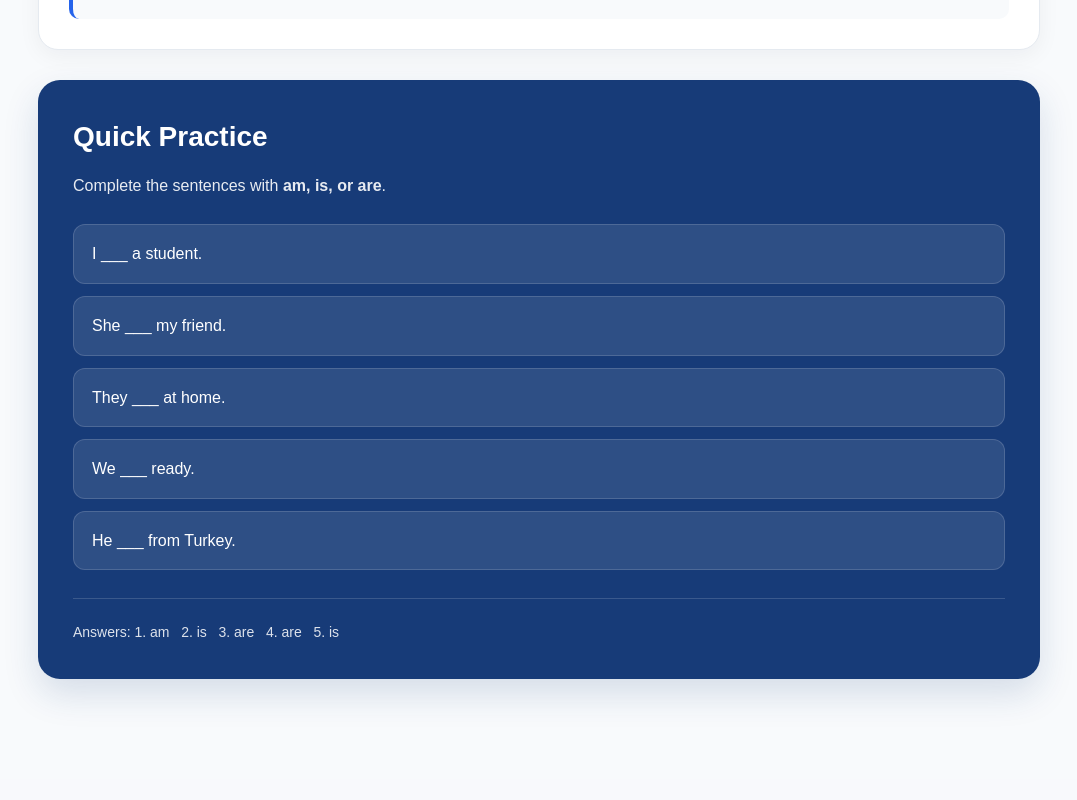
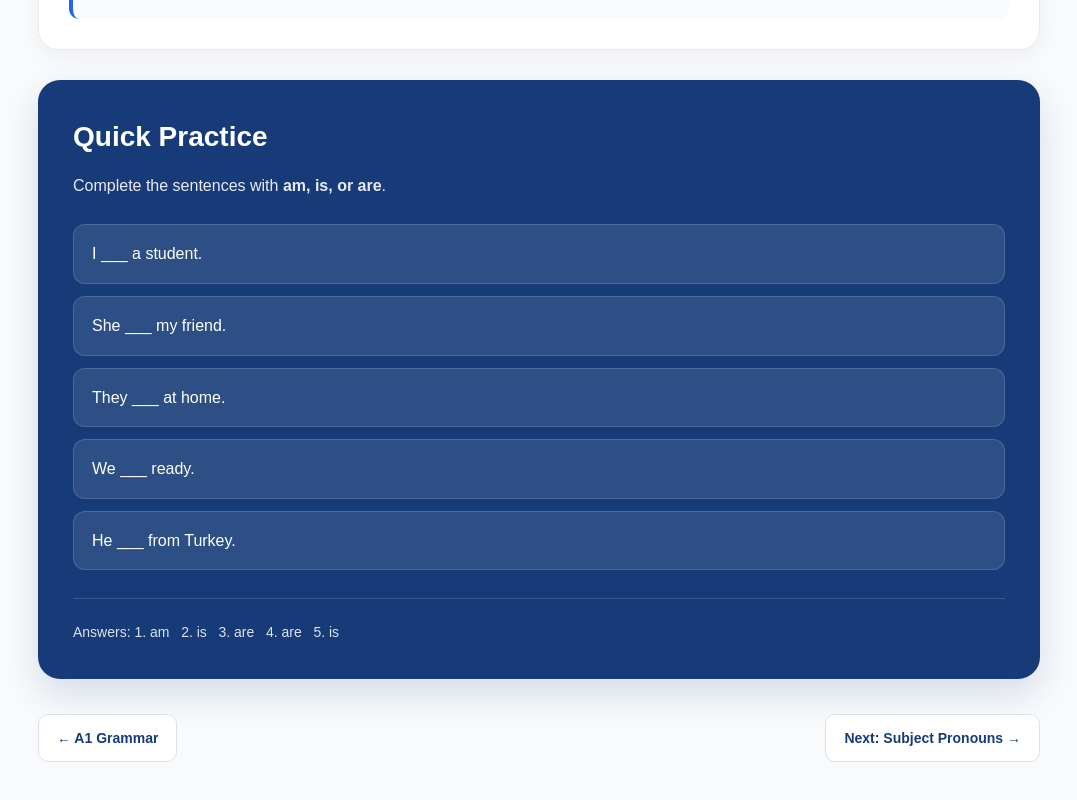
Before and after one commit to rezazamani8201-ux/hedefenglish, a Next.js app: page /resources/grammar/a1/verb-to-be in a window 1280 px wide. Shown: the part 4697-5497 px from the top of the page, without its empty margins (101-1178 px from the left). Before the commit the page ends 5476 px from the top, so only its background shows below. Built offline with nearby package versions, Linux system fonts and the light colour scheme; no server answers.

Commit message:
Keep arrow styling and restore lesson navigation

```diff
--- a/app/components/LessonNavigation.tsx
+++ b/app/components/LessonNavigation.tsx
@@ -1,203 +1,98 @@
 "use client";
 
 import Link from "next/link";
+import type { CSSProperties } from "react";
 
-type LessonNavigationProps = {
-  previousHref?: string;
-  previousTitle?: string;
-  nextHref?: string;
-  nextTitle?: string;
+const lessons = [
+  { title: "Verb to Be", slug: "verb-to-be" },
+  { title: "Subject Pronouns", slug: "subject-pronouns" },
+  { title: "Possessive Adjectives", slug: "possessive-adjectives" },
+  { title: "Articles", slug: "articles" },
+  { title: "Plural Nouns", slug: "plural-nouns" },
+  { title: "This / That / These / Those", slug: "this-that-these-those" },
+  { title: "Have / Has", slug: "have-has" },
+  { title: "There is / There are", slug: "there-is-there-are" },
+  { title: "Present Simple", slug: "present-simple" },
+  { title: "Adverbs of Frequency", slug: "adverbs-of-frequency" },
+  { title: "Can / Can't", slug: "can-cant" },
+  { title: "Imperatives", slug: "imperatives" },
+  { title: "Prepositions of Place", slug: "prepositions-of-place" },
+  { title: "Prepositions of Time", slug: "prepositions-of-time" },
+  { title: "Question Words", slug: "question-words" },
+  { title: "Basic Conjunctions", slug: "basic-conjunctions" },
+];
 
-  backHref?: string;
-  backTitle?: string;
-};
-
-function Arrow({
-  direction,
-}: {
-  direction: "left" | "right";
-}) {
-  return (
-    <span
-      style={{
-        position: "relative",
-        width: "17px",
-        height: "14px",
-        display: "block",
-        flexShrink: 0,
-      }}
-    >
-      <span
-        style={{
-          position: "absolute",
-          left: direction === "left" ? "4px" : "0",
-          top: "6px",
-          width: "13px",
-          height: "2px",
-          background: "#ffffff",
-          borderRadius: "2px",
-        }}
-      />
-
-      <span
-        style={{
-          position: "absolute",
-          [direction === "left" ? "left" : "right"]: "0",
-          top: "3px",
-          width: "7px",
-          height: "7px",
-          borderTop: "2px solid #ffffff",
-          borderRight: "2px solid #ffffff",
-          transform:
-            direction === "left"
-              ? "rotate(-135deg)"
-              : "rotate(45deg)",
-        }}
-      />
-    </span>
-  );
-}
-
-function NavigationButton({
-  href,
-  children,
-  direction,
-}: {
-  href: string;
-  children: React.ReactNode;
-  direction: "left" | "right";
-}) {
-  return (
-    <Link
-      href={href}
-      style={{
+const buttonStyle: CSSProperties = {
   display: "inline-flex",
   alignItems: "center",
   justifyContent: "center",
-        gap: "10px",
-        minHeight: "44px",
-        padding: "0 18px",
-        borderRadius: "12px",
-        background: "#616161",
-        color: "#ffffff",
+  padding: "12px 18px",
+  borderRadius: "10px",
+  border: "1px solid #dbe2ea",
+  background: "#fff",
+  color: "#173b78",
   textDecoration: "none",
   fontSize: "14px",
-        fontWeight: 700,
-        boxShadow: "0 5px 14px rgba(97, 97, 97, 0.18)",
-        transition: "all 0.2s ease",
-      }}
-    >
-      {direction === "left" && (
-        <Arrow direction="left" />
-      )}
+  fontWeight: 600,
+};
 
-      <span>{children}</span>
+export default function LessonNavigation({
+  currentSlug,
+}: {
+  currentSlug: string;
+}) {
+  const currentIndex = lessons.findIndex(
+    (lesson) => lesson.slug === currentSlug
+  );
 
-      {direction === "right" && (
-        <Arrow direction="right" />
-      )}
-    </Link>
-  );
+  if (currentIndex === -1) {
+    return null;
   }
 
-function BackButton({
-  href,
-  title,
-}: {
-  href: string;
-  title: string;
-}) {
+  const previousLesson =
+    currentIndex > 0 ? lessons[currentIndex - 1] : null;
+
+  const nextLesson =
+    currentIndex < lessons.length - 1
+      ? lessons[currentIndex + 1]
+      : null;
+
   return (
-    <Link
-      href={href}
-      style={{
-        display: "inline-flex",
-        alignItems: "center",
-        justifyContent: "center",
-        gap: "10px",
-        minHeight: "42px",
-        padding: "0 17px",
-        borderRadius: "12px",
-        background: "#616161",
-        color: "#ffffff",
-        textDecoration: "none",
-        fontSize: "14px",
-        fontWeight: 700,
-        boxShadow: "0 5px 14px rgba(97, 97, 97, 0.16)",
-        transition: "all 0.2s ease",
-      }}
-    >
-      <Arrow direction="left" />
-      <span>{title}</span>
-    </Link>
-  );
-}
-
-export default function LessonNavigation({
-  previousHref,
-  previousTitle = "Previous",
-  nextHref,
-  nextTitle = "Next",
-  backHref,
-  backTitle,
-}: LessonNavigationProps) {
-  return (
-    <div
-      style={{
-        width: "100%",
-        display: "flex",
-        flexDirection: "column",
-        gap: "14px",
-      }}
-    >
-      {/* BACK */}
-      {backHref && backTitle && (
-        <div
-          style={{
-            display: "flex",
-            justifyContent: "center",
-          }}
-        >
-          <BackButton
-            href={backHref}
-            title={backTitle}
-          />
-        </div>
-      )}
-
-      {/* PREVIOUS / NEXT */}
     <div
       style={{
         display: "flex",
         justifyContent: "space-between",
         alignItems: "center",
-          gap: "14px",
-          width: "100%",
+        gap: "15px",
+        marginTop: "35px",
         flexWrap: "wrap",
       }}
     >
-        {previousHref ? (
-          <NavigationButton
-            href={previousHref}
-            direction="left"
+      {previousLesson ? (
+        <Link
+          href={`/resources/grammar/a1/${previousLesson.slug}`}
+          style={buttonStyle}
         >
-            {previousTitle}
-          </NavigationButton>
+          ← {previousLesson.title}
+        </Link>
       ) : (
-          <span />
+        <Link href="/resources/grammar/a1" style={buttonStyle}>
+          ← A1 Grammar
+        </Link>
       )}
 
-        {nextHref ? (
-          <NavigationButton
-            href={nextHref}
-            direction="right"
+      {nextLesson ? (
+        <Link
+          href={`/resources/grammar/a1/${nextLesson.slug}`}
+          style={buttonStyle}
         >
-            {nextTitle}
-          </NavigationButton>
+          Next: {nextLesson.title} →
+        </Link>
       ) : (
-          <span />
+        <Link href="/resources/grammar/a1" style={buttonStyle}>
+          A1 Grammar ✓
+        </Link>
       )}
-      </div>
     </div>
   );
 }
```
Lines whose indentation alone changed are shown as unchanged.
